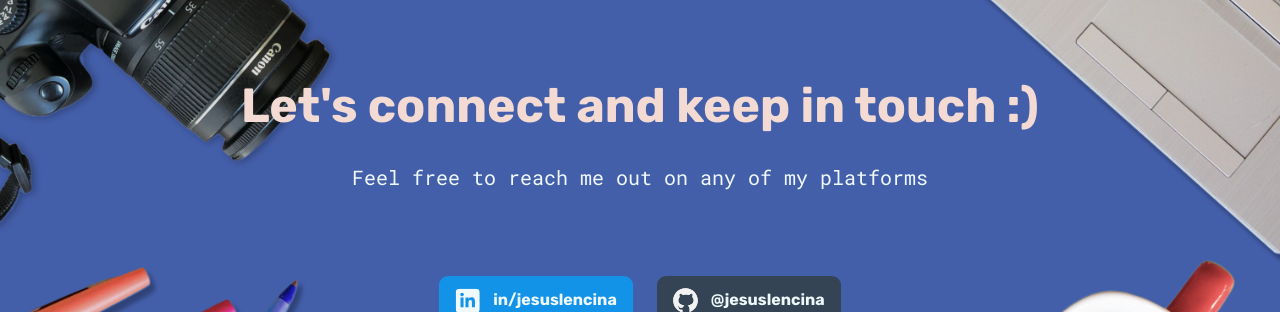
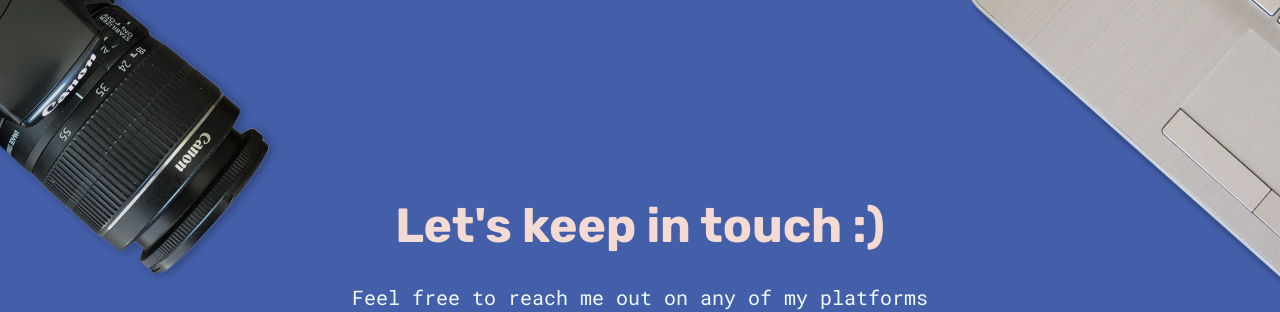
Before and after one commit to jesuslencina/jesuslencina.dev, a Vue app: page / in a window 1280 px wide. Shown: the part 2115-2427 px from the top of the page. Built offline with nearby package versions, Linux system fonts and the light colour scheme; no server answers; the database is empty.

Commit message:
[FEAT] Little Contact Section adjustments

```diff
--- a/src/components/Landing/ContactSection.vue
+++ b/src/components/Landing/ContactSection.vue
@@ -10,7 +10,7 @@
 
 <template>
     <section id="contact">
-        <strong> Let's connect and keep in touch :)</strong>
+        <strong> Let's keep in touch :)</strong>
         <p>Feel free to reach me out on any of my platforms</p>
         <div class="button-container">
             <LinkButton
@@ -36,7 +36,8 @@
 
 <style lang="scss" scoped>
     section {
-        min-height: 80vh;
+        position: relative;
+        height: 100vh;
         display: flex;
         flex-direction: column;
         justify-content: center;
```
